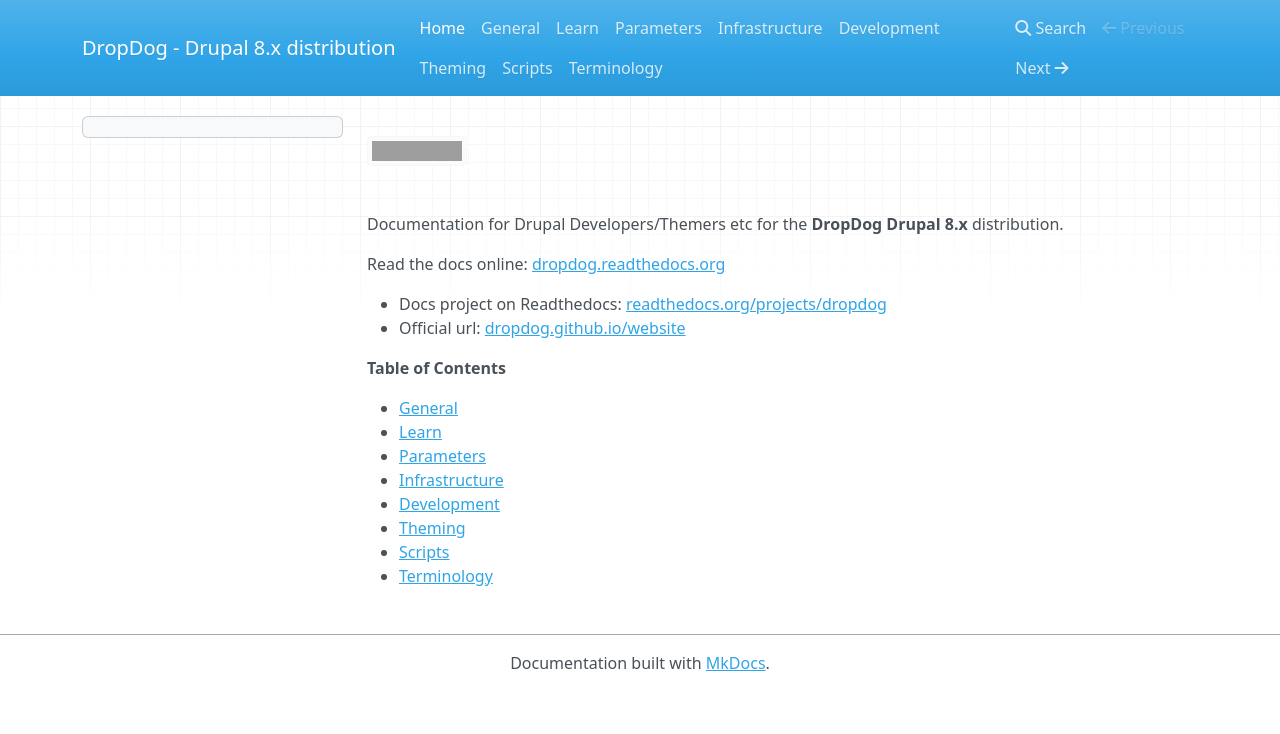
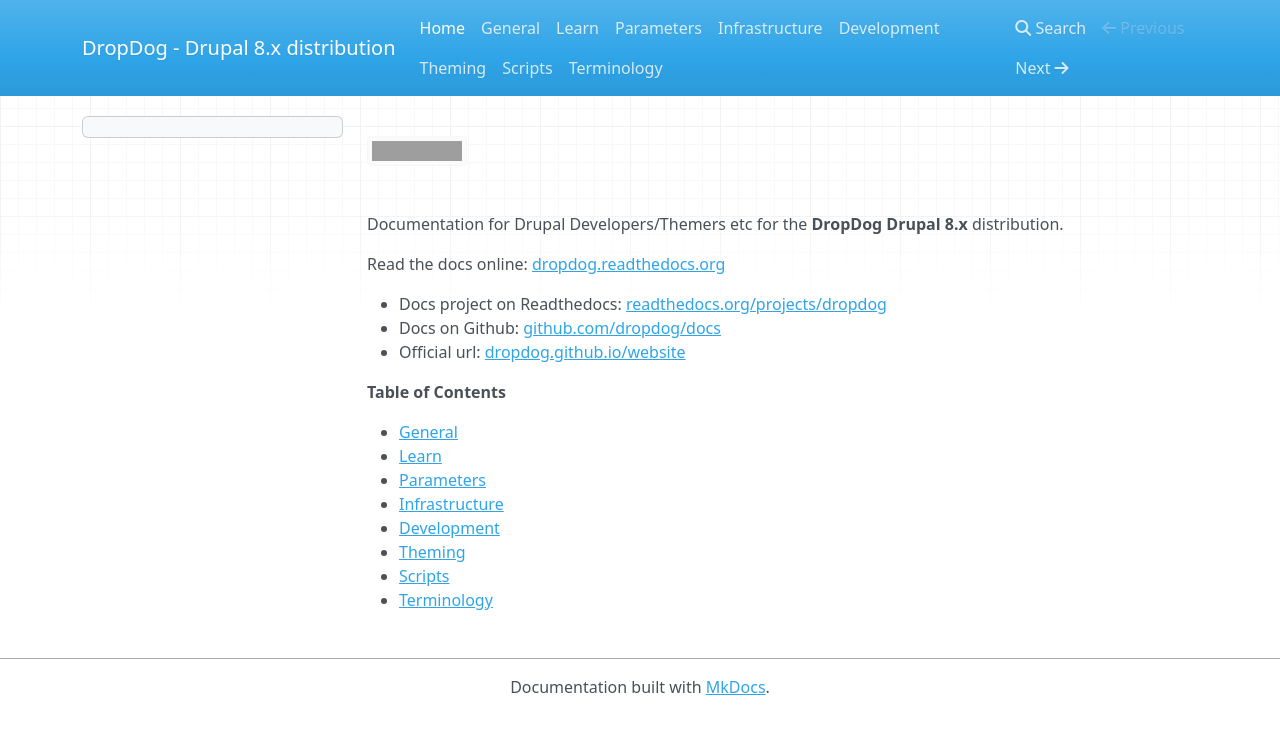
Before and after one commit to dropdog/docs, an MkDocs documentation site: the page built from docs/index.md, in a window 1280 px wide. Shown: the top 734 px of the page. Built offline with MkDocs 1.6.1, drawn with Linux system fonts in a browser that asks for light colours; nearby versions of some CDN libraries; old or Windows-style settings are respelled for this version of MkDocs; grey boxes are pictures that could not be loaded.

Commit message:
Autocommit

```diff
--- a/docs/index.md
+++ b/docs/index.md
@@ -5,6 +5,7 @@ Documentation for Drupal Developers/Themers etc for the **DropDog Drupal 8.x** d
 Read the docs online: [dropdog.readthedocs.org](http://dropdog.readthedocs.org/)
 
 - Docs project on Readthedocs: [readthedocs.org/projects/dropdog](https://readthedocs.org/projects/dropdog/)
+- Docs on Github: [github.com/dropdog/docs](https://github.com/dropdog/docs)
 - Official url: [dropdog.github.io/website](http://dropdog.github.io/website/)
 
 **Table of Contents**
```
